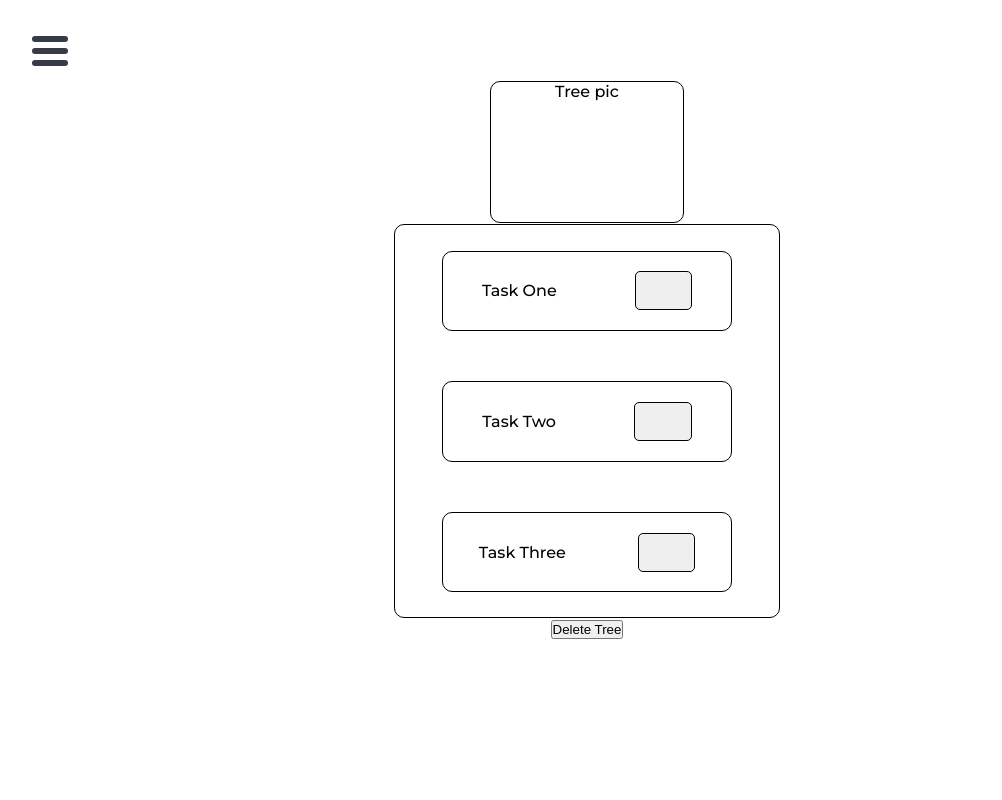
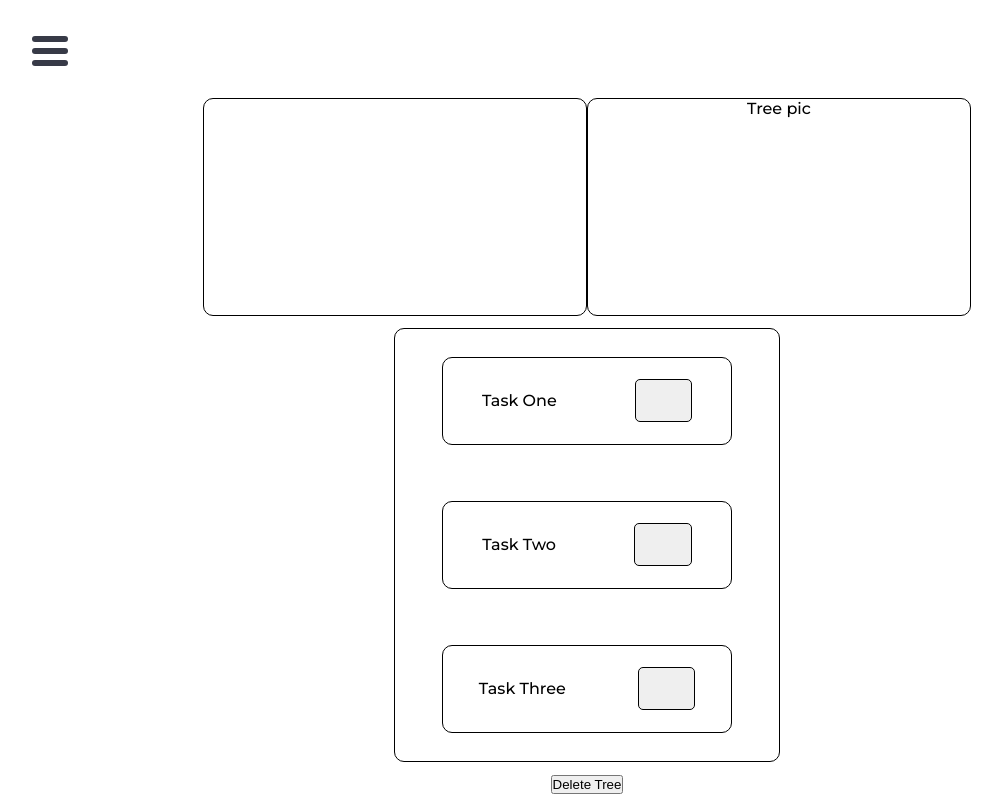
Before and after one commit to johnkismet/Bonsai, a React (Create React App) app in the folder frontend/: page /trees/1 in a window 1280 px wide. Shown: the whole page, without its empty margins (53-1055 px from the left). Built offline with nearby package versions, Linux system fonts and the light colour scheme; no server answers; a web font is replaced by a local one.

Commit message:
Added dynamic info to tree page

```diff
--- a/frontend/src/components/tree/Tree.css
+++ b/frontend/src/components/tree/Tree.css
@@ -2,27 +2,41 @@
 	margin: 0;
 	padding: 0;
 }
-.treeInfoContainer {
+.treeContainer {
 	margin: auto;
 	margin-top: 80px;
 	width: 60%;
-	height: 70vh;
+	height: 90vh;
 	display: flex;
 	flex-flow: column;
 	justify-content: space-around;
 	align-items: center;
 }
+.treeInfoCont {
+	width: 100%;
+	height: 30%;
+	display: flex;
+	justify-content: space-between;
+	align-items: center;
+}
+.treeNotes {
+	width: 50%;
+	height: 100%;
+	border: 1px solid black;
+	border-radius: 10px;
+	text-align: center;
+}
 .treePic {
 	border: 1px solid black;
-	width: 25%;
-	height: 25%;
+	width: 50%;
+	height: 100%;
 	text-align: center;
 	border-radius: 10px;
 }
 .treeTaskContainer {
 	border: 1px solid black;
 	width: 50%;
-	height: 70%;
+	height: 60%;
 	display: flex;
 	flex-flow: column;
 	justify-content: space-around;
--- a/frontend/src/components/tree/Tree.js
+++ b/frontend/src/components/tree/Tree.js
@@ -29,8 +29,12 @@ function Tree(props) {
 	return (
 		<React.Fragment>
 			{/* <Sidebar pageWrapId={"page-wrap"} outerContainerId={"App"} /> */}
-			<div className="treeInfoContainer">
-				<div className="treePic">Tree pic</div>
+			<div className="treeContainer">
+				<h1>{treeInfo.name}</h1>
+				<div className="treeInfoCont">
+					<div className="treeNotes">{treeInfo.details}</div>
+					<div className="treePic">Tree pic</div>
+				</div>
 				<div className="treeTaskContainer">
 					<div className="task">
 						<p>Task One</p>
```
Also changed, not shown: 1 other file (tests, documents, lock files or other folders).
